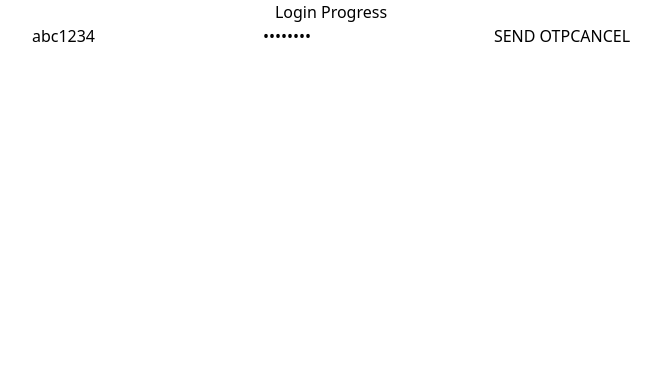
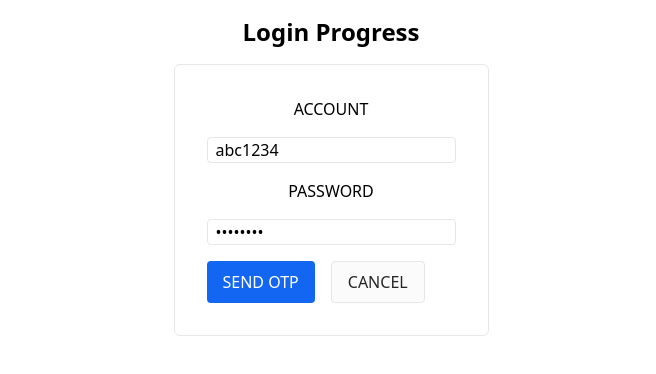
Before and after one commit to merge-simpson/react-protected-route, a React (Vite) app: page /login in a window 1280 px wide. Shown: the top 374 px of the page, without its empty margins (309-965 px from the left). Built offline with nearby package versions, Linux system fonts and the light colour scheme.

Commit message:
style(login): add some style using tw

```diff
--- a/src/components/login/LoginProgress.tsx
+++ b/src/components/login/LoginProgress.tsx
@@ -33,9 +33,9 @@ const LoginProgress = () => {
   }, [stepIndex]);
 
   return (
-    <div>
-      <h1>Login Progress</h1>
-      <main>
+    <div className="flex flex-col py-4 gap-4">
+      <h1 className="text-2xl font-bold">Login Progress</h1>
+      <main className="flex flex-col items-center">
         {orderedStepList[stepIndex] === ProgressName.AUTH && (
           <LoginForm next={next} />
         )}
--- a/src/components/login/widgets/LoginForm.tsx
+++ b/src/components/login/widgets/LoginForm.tsx
@@ -1,5 +1,6 @@
-import { FunctionComponent as FC } from "react";
+import { FunctionComponent as FC, useRef } from "react";
 import NonSubmitButton from "@utils/nonsubmit-button";
+import { LightButton, PrimaryButton } from "@styles/tw/button";
 
 export interface LoginFormProps {
   next: () => void;
@@ -10,15 +11,33 @@ const LoginForm: FC<LoginFormProps> = (props) => {
 
   return (
     <form
+      className="max-w-[50rem] border rounded-md p-8 flex flex-col gap-4"
       onSubmit={(evt) => {
         evt.preventDefault();
         next();
       }}
     >
-      <input value="abc1234" onChange={() => {}} />
-      <input type="password" value="q1w2e3!@" onChange={() => {}} />
-      <button>SEND OTP</button>
-      <NonSubmitButton>CANCEL</NonSubmitButton>
+      <span className="uppercase">Account</span>
+      <input
+        name="username"
+        className="border rounded px-2 outline-dark col-span-2"
+        autoComplete="username"
+        value="abc1234"
+        onChange={() => {}}
+      />
+      <span className="uppercase">Password</span>
+      <input
+        name="password"
+        type="password"
+        className="border rounded px-2 outline-dark col-span-2"
+        autoComplete="password"
+        value="q1w2e3!@"
+        onChange={() => {}}
+      />
+      <div className="flex gap-4">
+        <PrimaryButton onClick={() => next()}>SEND OTP</PrimaryButton>
+        <LightButton>CANCEL</LightButton>
+      </div>
     </form>
   );
 };
--- a/src/components/login/widgets/OTPConfirmForm.tsx
+++ b/src/components/login/widgets/OTPConfirmForm.tsx
@@ -1,3 +1,4 @@
+import { PrimaryButton } from "@styles/tw/button";
 import { FunctionComponent as FC } from "react";
 
 export interface OTPConfirmFormProps {
@@ -15,8 +16,14 @@ const OTPConfirmForm: FC<OTPConfirmFormProps> = ({ next }) => {
           next();
         }}
       >
-        <input value="012346" onChange={() => {}} />
-        <button>LOGIN</button>
+        <input
+          value="012346"
+          name="otp"
+          autoComplete="off"
+          onChange={() => {}}
+          className="border rounded px-2 outline-dark col-span-2"
+        />
+        <PrimaryButton onClick={() => next()}>LOGIN</PrimaryButton>
       </form>
     </div>
   );
```
